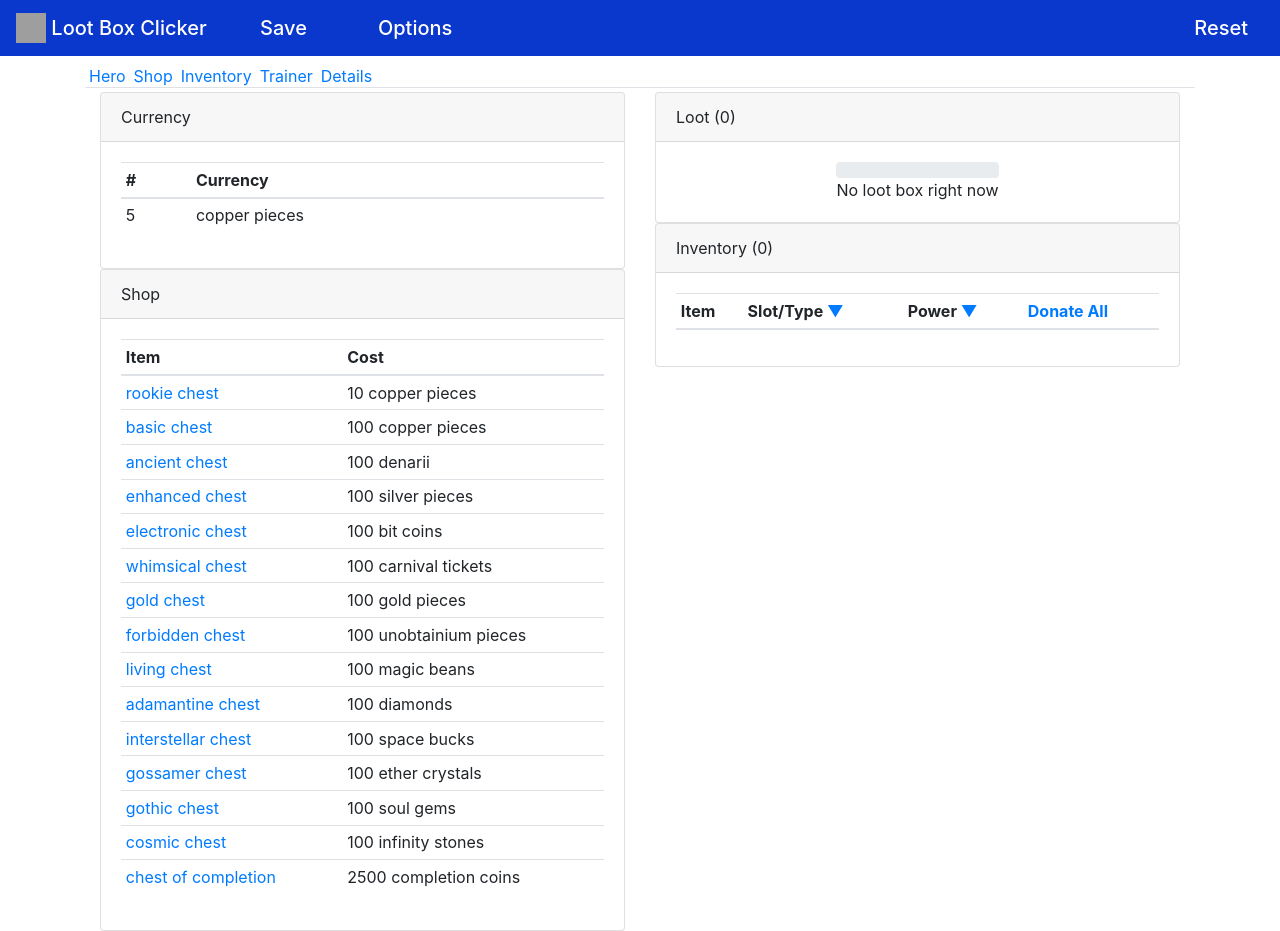
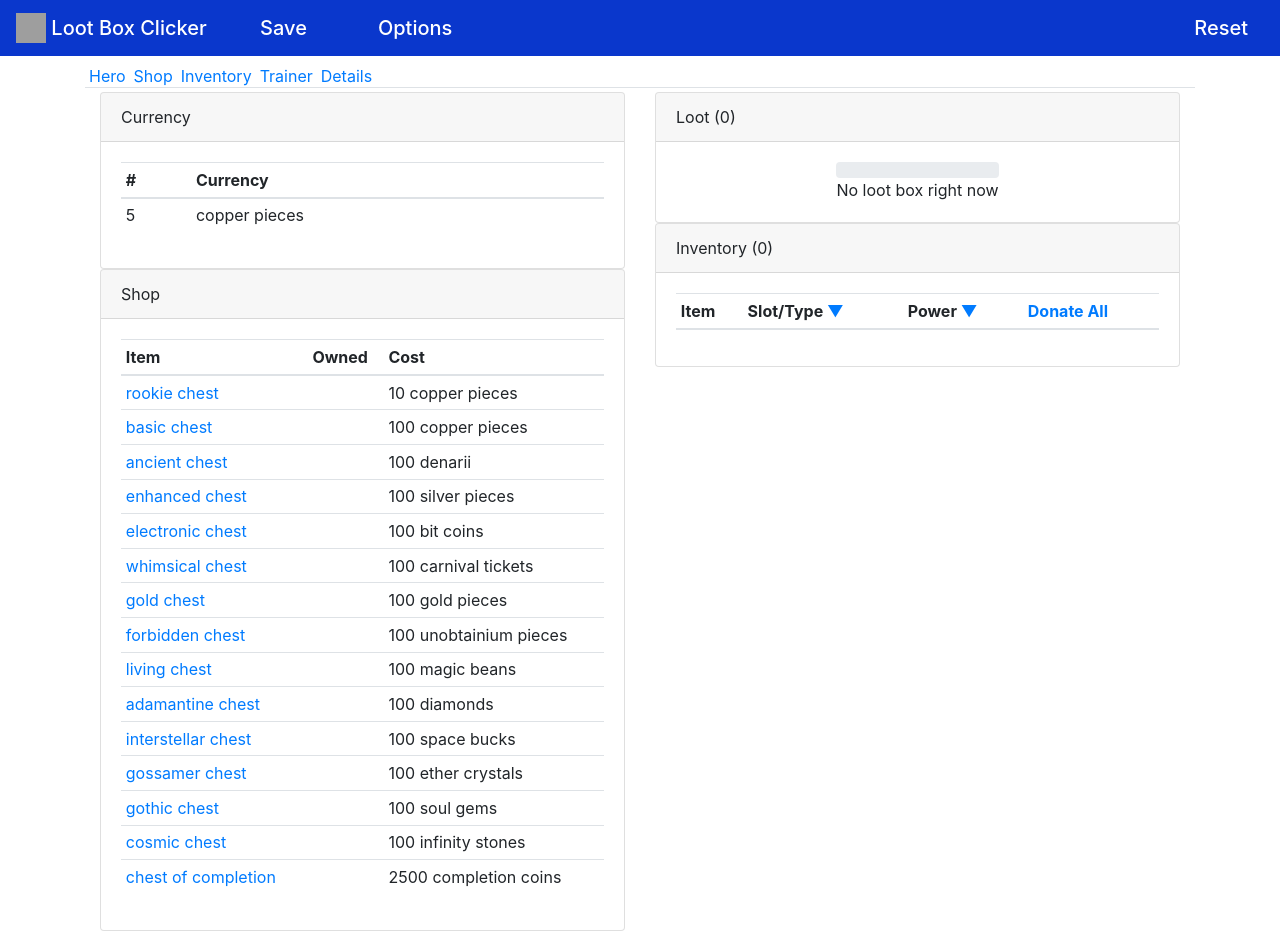
Before and after one commit to sitnaltax/loot-box-clicker, an Angular app: page /shop in a window 1280 px wide. Built offline with nearby package versions, Linux system fonts and the light colour scheme; grey boxes are pictures that could not be loaded.

Commit message:
Add owned count column to shop list. Fixes #69.

```diff
--- a/src/app/loot-box/loot-box-service.ts
+++ b/src/app/loot-box/loot-box-service.ts
@@ -17,6 +17,7 @@ export class LootBoxService {
     lootBoxOpeningProgress: number;
     progressNotification: Observable<string>;
     private progressSubject: Subject<string>;
+    private lootBoxCountsForItems = {};
 
     constructor(private _shopService: ShopService, private _lootService: LootService, private _storageService: StorageService,
         private _inventoryService: InventoryService, private _trainerService: TrainerService) {
@@ -34,7 +35,7 @@ export class LootBoxService {
             this.lootBoxList = [];
             this.currentlyOpeningBox = null;
         });
-
+        this.setLootBoxCountsForItems();
         this.currentlyOpeningBox = null;
         this.lootBoxOpeningTime = 2500;
         this.progressSubject = new Subject<string>();
@@ -44,6 +45,7 @@ export class LootBoxService {
 
     addLootBox(lootBox: IShopItem) {
         this.lootBoxList.push(lootBox);
+        this.setLootBoxCountsForItems();
         this.openBox();
     }
 
@@ -64,6 +66,7 @@ export class LootBoxService {
         }
         this.progressSubject.next('box');
         this.currentlyOpeningBox = this.lootBoxList.pop();
+        this.setLootBoxCountsForItems();
         this.possiblyOpenBonusBoxes();
         window.setTimeout(() => {
 
@@ -88,7 +91,25 @@ export class LootBoxService {
                 return;
             }
             const bonusBox: IShopItem = this.lootBoxList.pop();
+            this.setLootBoxCountsForItems();
             this._lootService.getItemsForLootBox(bonusBox).forEach(item => this._inventoryService.addToInventory(item));
         }
     }
+
+    setLootBoxCountsForItems() {
+        const newList = {};
+        for (const box of this.lootBoxList) {
+            if (!newList[box.chestName]) {
+                newList[box.chestName] = 1;
+            } else {
+                newList[box.chestName] += 1;
+            }
+        }
+        this.lootBoxCountsForItems = newList;
+    }
+
+    getLootBoxCountForItem(item: IShopItem): number {
+        const count = this.lootBoxCountsForItems[item.chestName];
+        return count ? count : 0;
+    }
 }
--- a/src/app/shop/shop.component.html
+++ b/src/app/shop/shop.component.html
@@ -9,6 +9,7 @@
                     <th>
                         Item
                     </th>
+                    <th>Owned</th>
                     <th>
                         Cost
                     </th>
@@ -21,6 +22,9 @@
                         <a (click)='purchase(item, $event)'><span class="text-primary text-noselect" style="cursor: pointer; ">{{item.chestName}}</span></a>
                     </td>
                     <td>
+                        {{ownedItemCount(item)}}
+                    </td>
+                    <td>
                         {{item.cost.quantity}} {{getCurrencyName(item.cost)}}
                     </td>
                 </tr>
--- a/src/app/shop/shop.component.ts
+++ b/src/app/shop/shop.component.ts
@@ -26,15 +26,19 @@ export class ShopComponent implements OnInit {
     }
 
     purchase(item: IShopItem, event) {
-        let iterations: number = Math.pow(5, this._trainerService.getRanksForSkillById(skillId.multiBuy));
+        const iterations: number = Math.pow(5, this._trainerService.getRanksForSkillById(skillId.multiBuy));
         for (let i = 0; i < iterations; i++) {
             if (this._cashService.purchase(item)) {
                 this._lootBoxService.addLootBox(item);
-            }
-            else {
+            } else {
                 break;
             }
         }
+    }
+
+    ownedItemCount(item: IShopItem) {
+        const count = this._lootBoxService.getLootBoxCountForItem(item);
+        return count > 0 ? count : '';
     }
 
     ngOnInit() {
```
